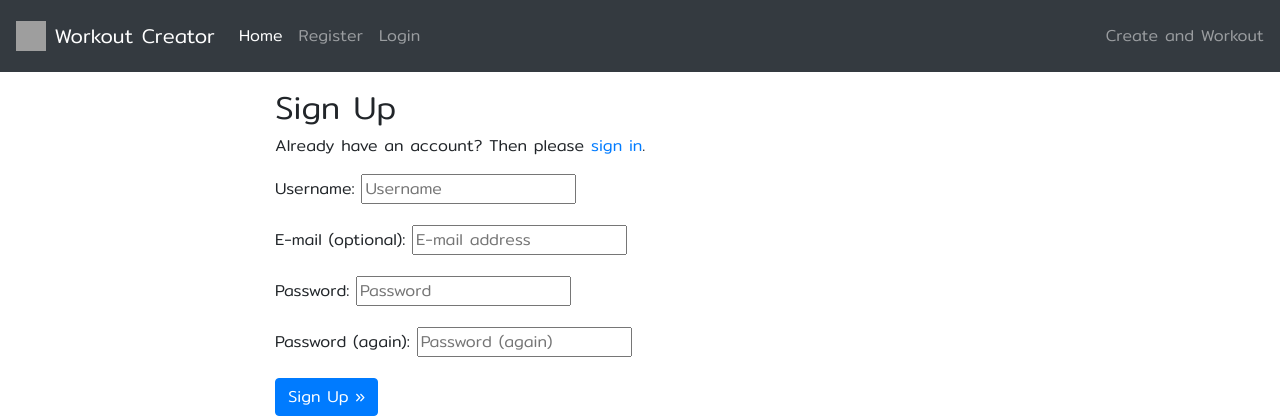
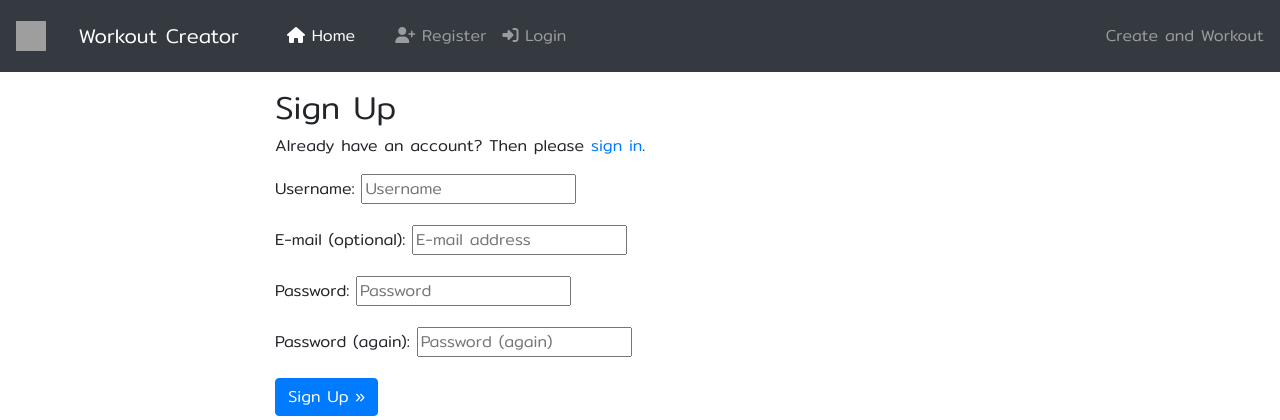
Before and after one commit to MattDunks94/create_workout_app_broken, a Django app: page /accounts/signup/ in a window 1280 px wide. Shown: the top 420 px of the page. Run offline with Django 3.2, Linux system fonts and the light colour scheme; some libraries are stand-ins or nearby versions; grey boxes are pictures that could not be loaded.

Commit message:
added font awesome icons to navbar.

```diff
--- a/templates/base.html
+++ b/templates/base.html
@@ -31,7 +31,7 @@
     <nav class="navbar navbar-expand-lg navbar-dark bg-dark py-3">
         <a class="navbar-brand" href="{% url 'home' %}">
             <img src="/docs/4.3/assets/brand/bootstrap-solid.svg" width="30" height="30"
-                class="d-inline-block align-top" alt="">
+                class="d-inline-block align-top mr-4" alt="">
             Workout Creator
         </a>
         <button class="navbar-toggler" type="button" data-toggle="collapse" data-target="#navbarText"
@@ -40,28 +40,28 @@
         </button>
         <div class="collapse navbar-collapse" id="navbarText">
             <ul class="navbar-nav mr-auto">
-                <li class="nav-item active">
-                    <a class="nav-link" href="{% url 'home' %}">Home <span class="sr-only">(current)</span></a>
+                <li class="nav-item active mx-4">
+                    <a class="nav-link" href="{% url 'home' %}"><i class="fa fa-home" aria-hidden="true"></i> Home <span class="sr-only">(current)</span></a>
                 </li>
                 {% if user.is_authenticated %}
-                <li class="nav-item">
-                    <a class="nav-link" href="{% url 'account_logout' %}">Logout</a>
+                <li class="nav-item mr-4">
+                    <a class="nav-link" href="{% url 'account_logout' %}"><i class="fa fa-sign-out" aria-hidden="true"></i> Logout</a>
                 </li>
                 <li class="nav-item dropdown">
                     <a class="nav-link dropdown-toggle" href="#" id="navbarDropdown" role="button" data-toggle="dropdown" aria-haspopup="true" aria-expanded="false">
-                      Create
+                        <i class="fa fa-plus" aria-hidden="true"></i> Create
                     </a>
                     <div class="dropdown-menu" aria-labelledby="navbarDropdown">
-                      <a class="dropdown-item" href="{% url 'create_workout' %}">Workout Category</a>
-                      <a class="dropdown-item" href="{% url 'create_exercise' %}">Exercise</a>
+                      <a class="dropdown-item" href="{% url 'create_workout' %}"><i class="fa fa-bars" aria-hidden="true"></i> Workout Category</a>
+                      <a class="dropdown-item" href="{% url 'create_exercise' %}"><i class="fa-solid fa-dumbbell"></i> Exercise</a>
                     </div>
                   </li>
                 {% else %}
                 <li class="nav-item">
-                    <a class="nav-link" href="{% url 'account_signup' %}">Register</a>
+                    <a class="nav-link" href="{% url 'account_signup' %}"><i class="fa fa-user-plus" aria-hidden="true"></i> Register</a>
                 </li>
                 <li class="nav-item">
-                    <a class="nav-link" href="{% url 'account_login' %}">Login</a>
+                    <a class="nav-link" href="{% url 'account_login' %}"><i class="fa fa-sign-in" aria-hidden="true"></i> Login</a>
                 </li>
                 {% endif %}
             </ul>
```
